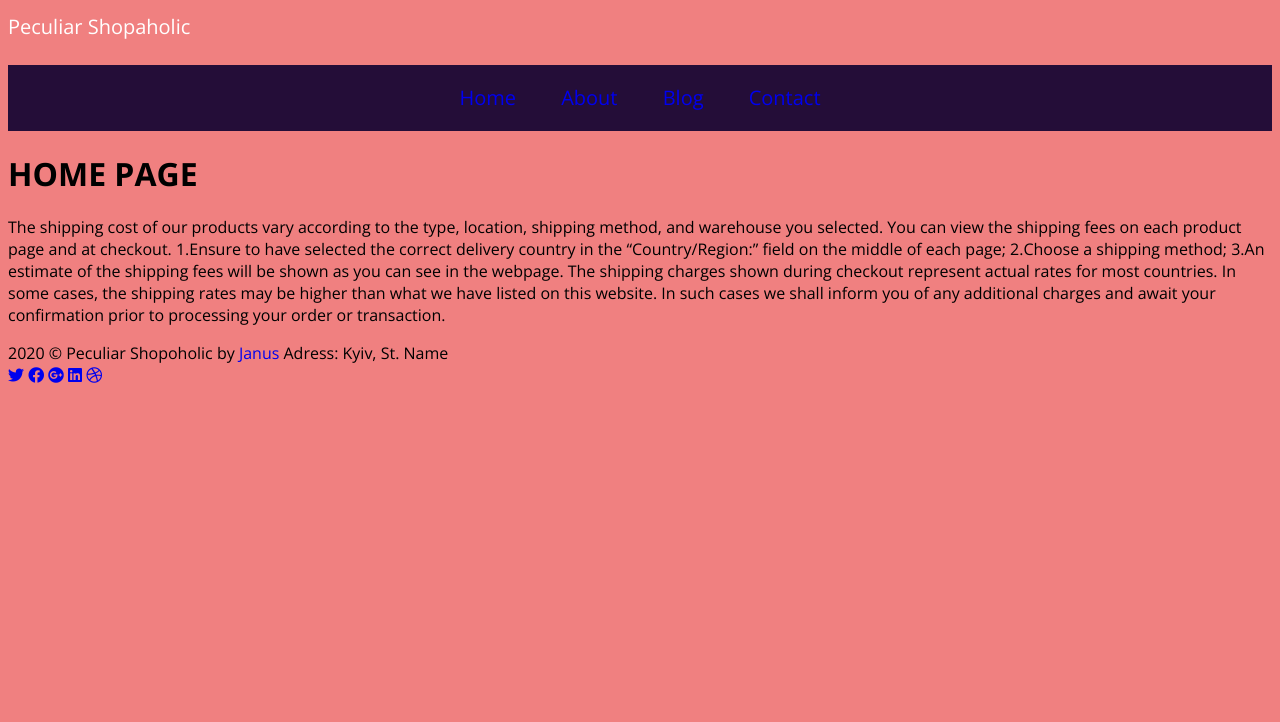
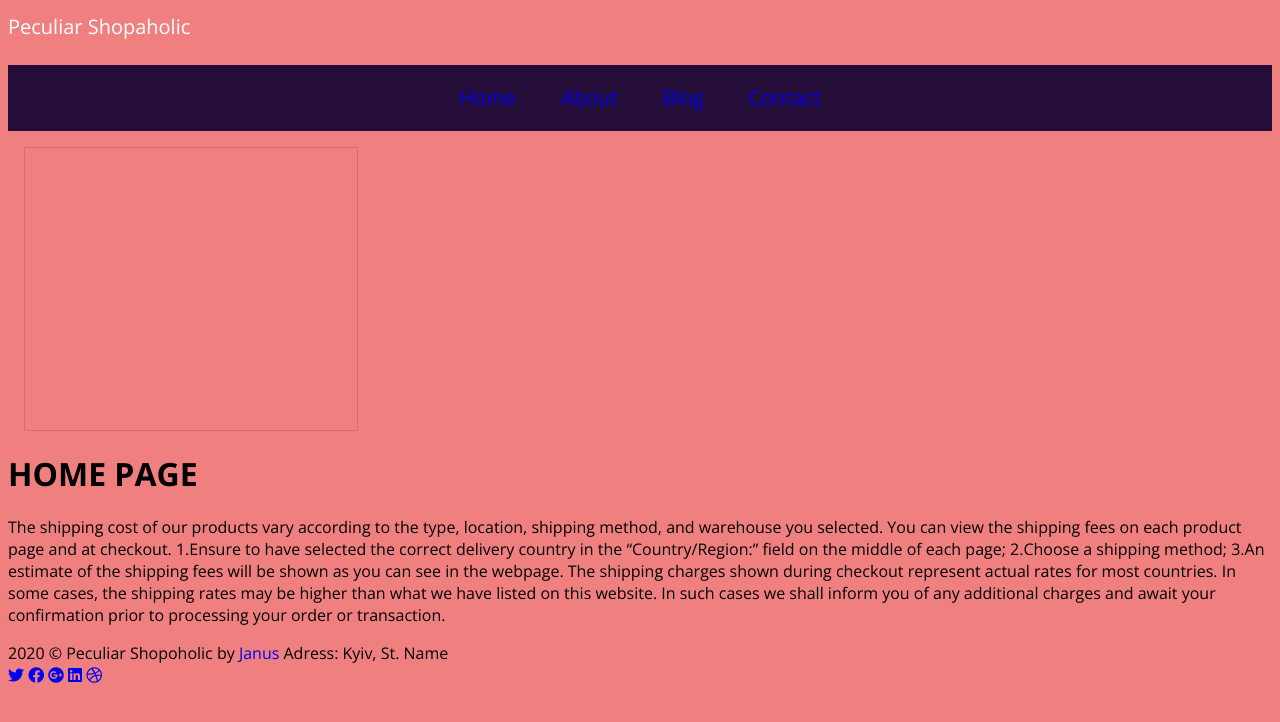
Before and after one commit to rottorgit/rottorgit.github.io, a plain HTML site: page index.html in a window 1280 px wide. Drawn offline with nearby package versions, Linux system fonts and the light colour scheme.

Commit message:
first commit

```diff
--- a/assets/css/main.css
+++ b/assets/css/main.css
@@ -78,3 +78,11 @@ a {
  .navbar .navbar-nav .nav-link:hover, .navbar .navbar-nav .nav-link:focus {
      color: rgba(222, 222, 22, 0,9);
  }
+.card {
+    display: block;
+    width: 300px;
+    height: 250px;
+    margin: 1em;
+    padding: 1em;
+    border: 1px solid rgba(0, 0, 0, 0.125);
+}
--- a/index.html
+++ b/index.html
@@ -35,7 +35,9 @@
     </ul>
     <link href="assets/css/main.css" rel="stylesheet">
 </nav>
+<nav class="card">
 
+</nav>
 
 
 
```
